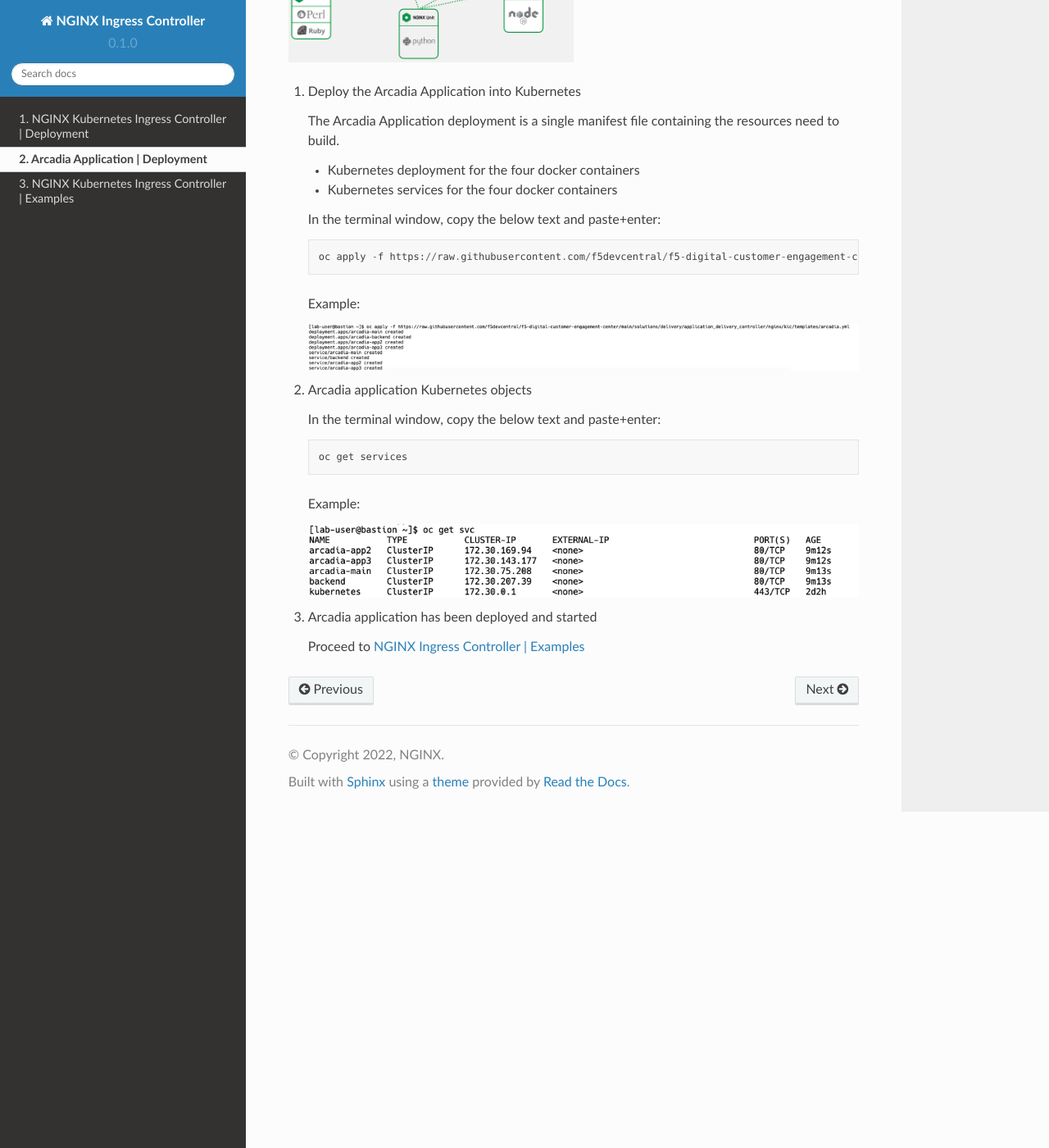
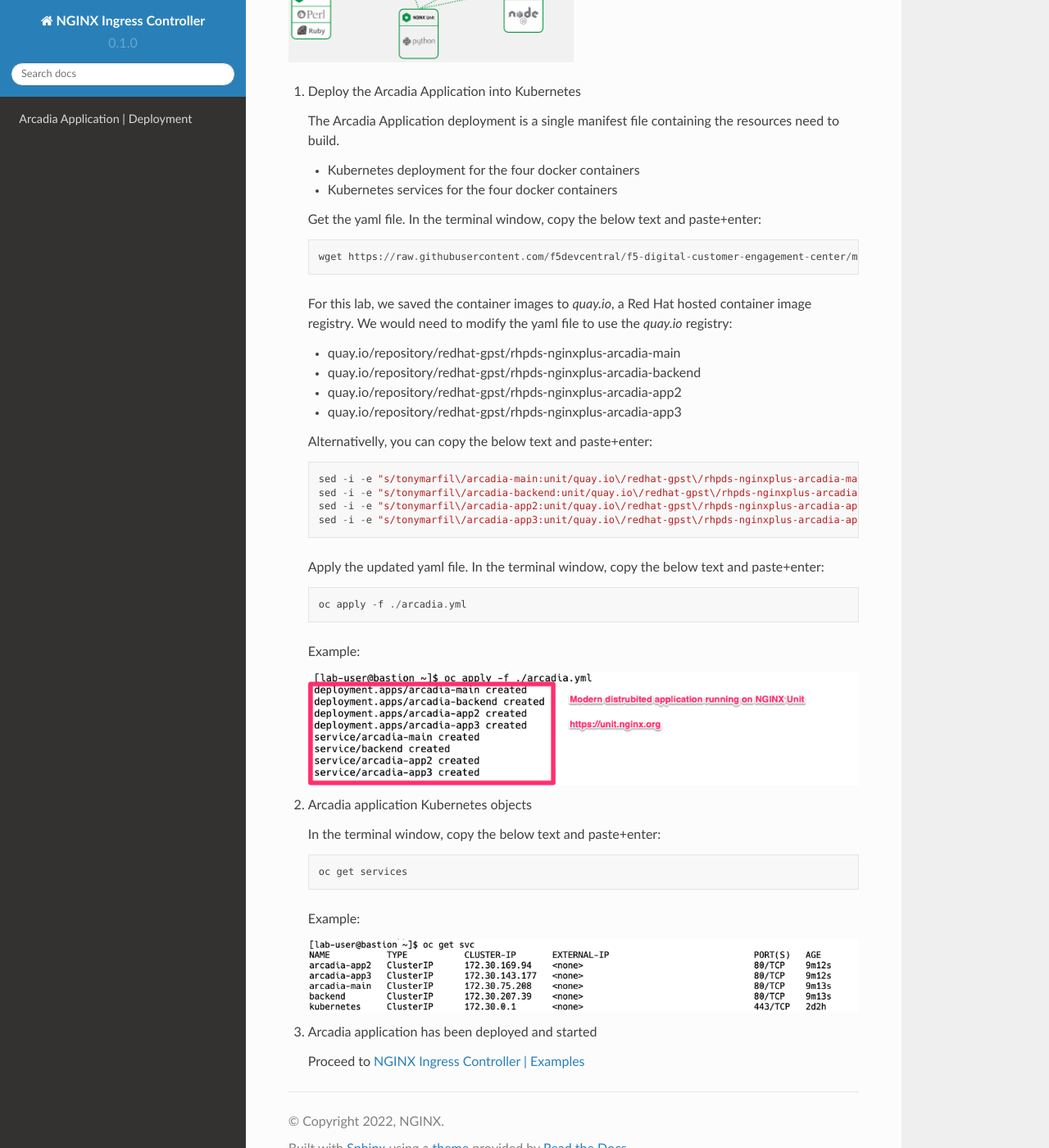
Before and after one commit to GBond/nginx-ingress-openshift-lab, a Sphinx documentation site: the page built from docs/source/lab02.rst, in a window 1280 px wide and 1400 px high, scrolled down 778 px. Shown: the whole window at 82% size. Built offline with Sphinx 7.4.7 and the Read the Docs theme 2.0.0, drawn with Linux system fonts in a browser that asks for light colours.

Commit message:
updated with archadia image registry, all diagrams etc.

```diff
--- a/docs/source/index.rst
+++ b/docs/source/index.rst
@@ -3,9 +3,9 @@
 
 |image00|
 
-This solution is designed to share the experience of deploying a modern application along with the NGINX Kubernetes Ingress Controller for Red Hat OpenShift. Throughout the solution are steps and notes highlighting the procedure to create a successful application deployment with NGINX Ingress Controller. Examples at the end of the solution are in place to share current relevant deployment styles for todays applications.
+This solution is designed to share the experience of deploying a modern application along with the NGINX Ingress Controller for Red Hat OpenShift. Throughout the solution are steps and notes highlighting the procedure to create a successful application deployment with NGINX Ingress Controller. Examples at the end of the solution are in place to share current relevant deployment styles for todays applications.
 
-NGINX Kubernetes Ingress Controller solution can run on multiple clouds. The documents below have an order of operation to deploy an application that leverages NGINX Ingress Controller.
+NGINX Ingress Controller solution can run on multiple clouds. The documents below have an order of operation to deploy an application that leverages NGINX Ingress Controller.
 
 .. warning:: The steps assume you are using the Red Hat Demo System**
 
--- a/docs/source/lab02.rst
+++ b/docs/source/lab02.rst
@@ -23,11 +23,33 @@
    - Kubernetes deployment for the four docker containers
    - Kubernetes services for the four docker containers
 
-   In the terminal window, copy the below text and paste+enter:
+   Get the yaml file. In the terminal window, copy the below text and paste+enter:
 
    .. code-block::
 
-      oc apply -f https://raw.githubusercontent.com/f5devcentral/f5-digital-customer-engagement-center/main/solutions/delivery/application_delivery_controller/nginx/kic/templates/arcadia.yml
+    wget https://raw.githubusercontent.com/f5devcentral/f5-digital-customer-engagement-center/main/solutions/delivery/application_delivery_controller/nginx/kic/templates/arcadia.yml
+
+   For this lab, we saved the container images to *quay.io*, a Red Hat hosted container image registry. We would need to modify the yaml file to use the *quay.io* registry:
+
+   - quay.io/repository/redhat-gpst/rhpds-nginxplus-arcadia-main
+   - quay.io/repository/redhat-gpst/rhpds-nginxplus-arcadia-backend
+   - quay.io/repository/redhat-gpst/rhpds-nginxplus-arcadia-app2
+   - quay.io/repository/redhat-gpst/rhpds-nginxplus-arcadia-app3
+
+   Alternativelly, you can copy the below text and paste+enter:
+
+   .. code-block::
+
+      sed -i -e "s/tonymarfil\/arcadia-main:unit/quay.io\/redhat-gpst\/rhpds-nginxplus-arcadia-main/" arcadia.yml
+      sed -i -e "s/tonymarfil\/arcadia-backend:unit/quay.io\/redhat-gpst\/rhpds-nginxplus-arcadia-backend/" arcadia.yml
+      sed -i -e "s/tonymarfil\/arcadia-app2:unit/quay.io\/redhat-gpst\/rhpds-nginxplus-arcadia-app2/" arcadia.yml
+      sed -i -e "s/tonymarfil\/arcadia-app3:unit/quay.io\/redhat-gpst\/rhpds-nginxplus-arcadia-app3/" arcadia.yml
+
+   Apply the updated yaml file. In the terminal window, copy the below text and paste+enter:
+
+   .. code-block::
+
+      oc apply -f ./arcadia.yml
 
    Example:
 
```
Also changed, not shown: other parts of docs/source/index.rst (+0 -2 lines), docs/source/lab01.rst (+33 -14 lines), docs/source/lab03.rst (+8 -2 lines), docs/source/templates/arcadia-test.yml (added, +155 -0 lines), docs/source/images/image25.png, docs/source/images/image31.png, docs/source/images/image32.png, docs/source/images/image35.png, docs/source/images/image36.png, docs/source/images/image38.png, docs/source/images/image39.png, docs/source/images/image42.png, docs/source/images/image44.png, 2 other files.
